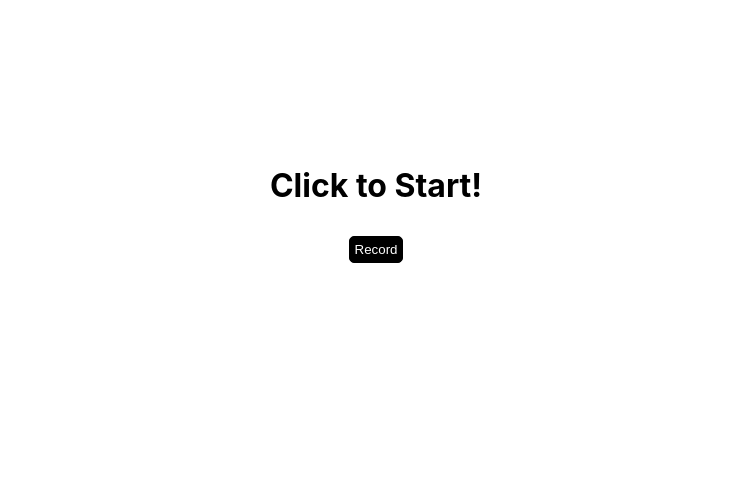
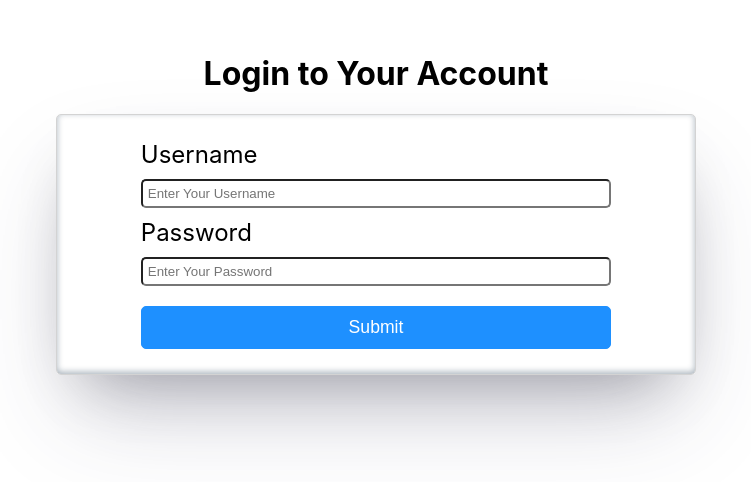
Before and after one commit to JB0925/Guitar-Tools, a React (Create React App) app: page /login in a window 1280 px wide. Before the commit this address led to /flashcards. Shown: the part 196-678 px from the top of the page, without its empty margins (264-1015 px from the left). Built offline with nearby package versions, Linux system fonts and the light colour scheme.

Commit message:
add Login and Signup functionality with controlled form components

```diff
--- /dev/null
+++ b/src/CSS/LoginAndSignUpForm.css
@@ -0,0 +1,80 @@
+.LoginAndSignUpForm {
+    display: flex;
+    align-items: center;
+    justify-content: center;
+    flex-direction: column;
+    width: 100%;
+}
+
+.LoginAndSignUpForm form {
+    display: flex;
+    align-items: center;
+    justify-content: center;
+    flex-direction: column;
+    border: 1px solid lightgray;
+    border-radius: 5px;
+    padding: 25px;
+    width: 50%;
+    box-shadow: rgba(50, 50, 93, 0.25) 0px 50px 100px -20px,
+                rgba(0, 0, 0, 0.3) 0px 30px 60px -30px,
+                rgba(10, 37, 64, 0.35) 0px -2px 6px 0px inset;
+}
+
+.container {
+    display: flex;
+    align-items: center;
+    justify-content: center;
+    width: 100%;
+}
+
+.LoginAndSignUpForm h1 {
+    align-self: center;
+    font-size: 2rem;
+}
+
+label {
+    font-size: 1.5rem;
+    align-self: flex-start;
+    margin-left: 10%;
+}
+
+input {
+    margin-top: 5px;
+    margin-bottom: 10px;
+    padding: 5px;
+    border-radius: 5px;
+    width: 80%;
+}
+
+.LoginAndSignUpForm button {
+    color: white;
+    background-color: dodgerblue;
+    padding: 10px;
+    margin-top: 10px;
+    border: 1px solid dodgerblue;
+    border-radius: 5px;
+    font-size: 1.1rem;
+    width: 80%;
+    cursor: pointer;
+}
+
+@media screen and (max-width: 800px) {
+    input,
+    .LoginAndSignUpForm button {
+        width: 100%;
+    }
+
+    .LoginAndSignUpForm form {
+        width: 75%;
+    }
+
+    label {
+        margin-left: 0;
+    }
+}
+
+@media screen and (max-width: 600px) {
+    .LoginAndSignUpForm form {
+        width: 95%;
+    }
+}
--- a/src/CSS/TunerNoteChoices.css
+++ b/src/CSS/TunerNoteChoices.css
@@ -3,6 +3,7 @@
     align-items: center;
     justify-content: space-between;
     width: 100%;
+    margin-left: -2%;
 }
 
 .TunerNoteChoices-align {
--- a/src/Components/App.js
+++ b/src/Components/App.js
@@ -6,6 +6,7 @@ import FlashCardContext from "../Contexts/FlashCardContext";
 import Tuner from "./Tuner";
 import Metronome from "./Metronome";
 import Routes from "./Routes";
+import Login from "./LoginAndSignUpForm";
 
 /**
  * The central processing for the guitar app. Uses a context provider to pass
--- /dev/null
+++ b/src/Components/LoginAndSignUpForm.js
@@ -0,0 +1,40 @@
+import React from "react";
+import "../CSS/LoginAndSignUpForm.css";
+import useFormUpdate from "../Hooks/useFormHook";
+
+const LoginAndSignUpForm = ({ typeOfForm, header }) => {
+    const [formData, handleChange, handleSubmit] = useFormUpdate(typeOfForm);
+
+    return (
+        <div className="LoginAndSignUpForm">
+            <h1>{header}</h1>
+            <div className="container">
+                <form onSubmit={handleSubmit}>
+                    <label htmlFor="username">Username</label>
+                    <input
+                        type="text"
+                        name="username"
+                        value={formData.username}
+                        id="username"
+                        onChange={handleChange}
+                        placeholder="Enter Your Username"
+                        required
+                    />
+                    <label htmlFor="password">Password</label>
+                    <input
+                        type="password"
+                        name="password"
+                        value={formData.password}
+                        id="password"
+                        onChange={handleChange}
+                        placeholder="Enter Your Password"
+                        required
+                    />
+                    <button type="submit">Submit</button>
+                </form>
+            </div>
+        </div>
+    );
+};
+
+export default LoginAndSignUpForm;
--- a/src/Components/Routes.js
+++ b/src/Components/Routes.js
@@ -3,10 +3,17 @@ import { Switch, Route, Redirect } from "react-router-dom";
 import FlashCardContainer from "./FlashCardContainer";
 import Tuner from "./Tuner";
 import Metronome from "./Metronome";
+import LoginAndSignUpForm from "./LoginAndSignUpForm";
 
 const Routes = () => {
     return (
         <Switch>
+            <Route exact path="/register">
+                <LoginAndSignUpForm typeOfForm="register" header="Sign Up For an Account" />
+            </Route>
+            <Route exact path="/login">
+                <LoginAndSignUpForm typeOfForm="login" header="Login to Your Account" />
+            </Route>
             <Route exact path="/flashcards">
                 <FlashCardContainer />
             </Route>
--- /dev/null
+++ b/src/Hooks/useFormHook.js
@@ -0,0 +1,37 @@
+import { useState } from "react";
+import soundApi from "../soundApi";
+
+const useFormUpdate = (typeOfForm) => {
+    let response;
+    const initialFormState = {
+        username: "",
+        password: ""
+    };
+
+    const [formData, setFormData] = useState(initialFormState);
+    const updateForm = (key, newValue) => {
+        setFormData(formData => ({
+            ...formData,
+            [key]: newValue
+        }));
+    };
+
+    const handleChange = evt => {
+        const { name, value } = evt.target;
+        updateForm(name, value);
+    };
+
+    const handleSubmit = async(evt) => {
+        evt.preventDefault();
+        typeOfForm === "login" ?
+        response = await soundApi.loginUser(formData)
+        :
+        response = await soundApi.registerNewUser(formData);
+        setFormData(formData => initialFormState);
+        return response;
+    };
+
+    return [formData, handleChange, handleSubmit];
+};
+
+export default useFormUpdate;
```
